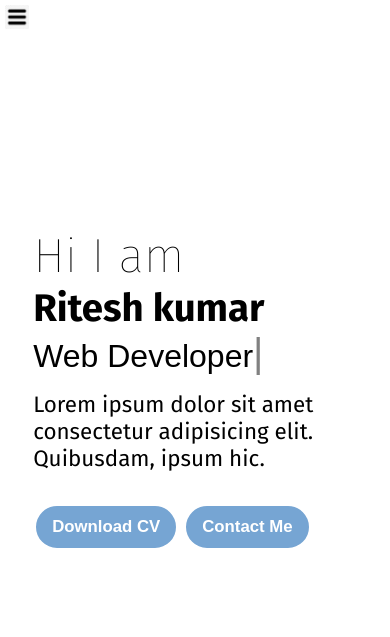
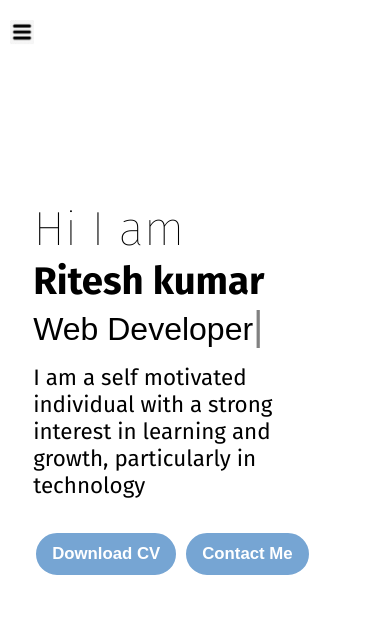
Before and after one commit to Ritesh-49/Portfolio-, a plain HTML site: page index.html in a window 390 px wide. Drawn offline with nearby package versions, Linux system fonts and the light colour scheme.

Commit message:
this is update in index.css file

```diff
--- a/contact.css
+++ b/contact.css
@@ -24,6 +24,7 @@
     display: flex;
     flex-direction: column;
 }
+
 .contactform form div input{
     width: 22vw;
     border-radius: 5px;
@@ -53,14 +54,14 @@
         width: 100%;
     }
     .contactform{
-        padding: 0 17px;
+    padding: 0 17px;
     padding-top: 144px;
     font-family: 'Fira Sans', sans-serif;
 
     }
 
     .contactform form div input {
-        width: 330px;
+        width: 293px;
         border-radius: 5px;
         margin: 6px 0 0 0;
         padding: 3px;
--- a/index.css
+++ b/index.css
@@ -87,8 +87,8 @@ body {
 .hamburger {
   position: absolute;
   cursor: pointer;
-  top: 5px;
-  left: 5px;
+  top: 20px;
+  left: 10px;
   /* object-fit: contain; */
   mix-blend-mode: color-burn;
   display: none;
--- a/index.html
+++ b/index.html
@@ -4,7 +4,6 @@
 <head>
   <meta charset="UTF-8" />
   <meta name="viewport" content="width=device-width, initial-scale=1.0" />
-
   <link rel="preconnect" href="https://fonts.googleapis.com" />
   <link rel="preconnect" href="https://fonts.gstatic.com" crossorigin />
   <link rel="stylesheet" href="/btn.css" />
@@ -38,8 +37,7 @@
           <div class="name">Ritesh <span>kumar</span></div>
           <div class="about"><span id="element"></span></div>
           <div class="moreabout">
-            Lorem ipsum dolor sit amet consectetur adipisicing elit.
-            Quibusdam, ipsum hic.
+            I am a self  motivated individual with a strong interest in learning and growth, particularly in technology
           </div>
           <div class="buttons">
             <a href="/resume.pdf" target="_blank">
--- a/index.js
+++ b/index.js
@@ -1,8 +1,4 @@
 // console.log('script connected');
-
-
-
-
 
 let a;
 a = document.querySelector('.cross');
@@ -19,7 +15,7 @@ hamburger.addEventListener("click",  ()=> {
     document.querySelector('.ham').style.display = 'none'
     setTimeout( () => {
       document.querySelector('.cross').style.display = 'inline';
-    },580)
+    },590)
 
   }
 })
```
Also changed, not shown: 1 other file.
